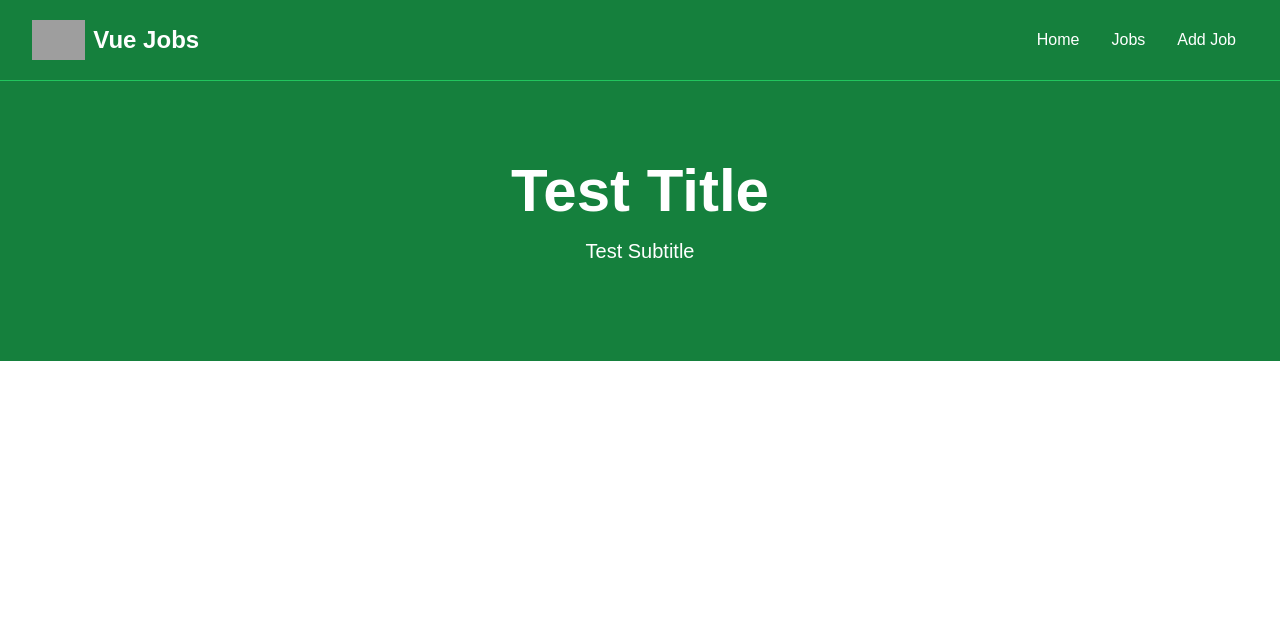
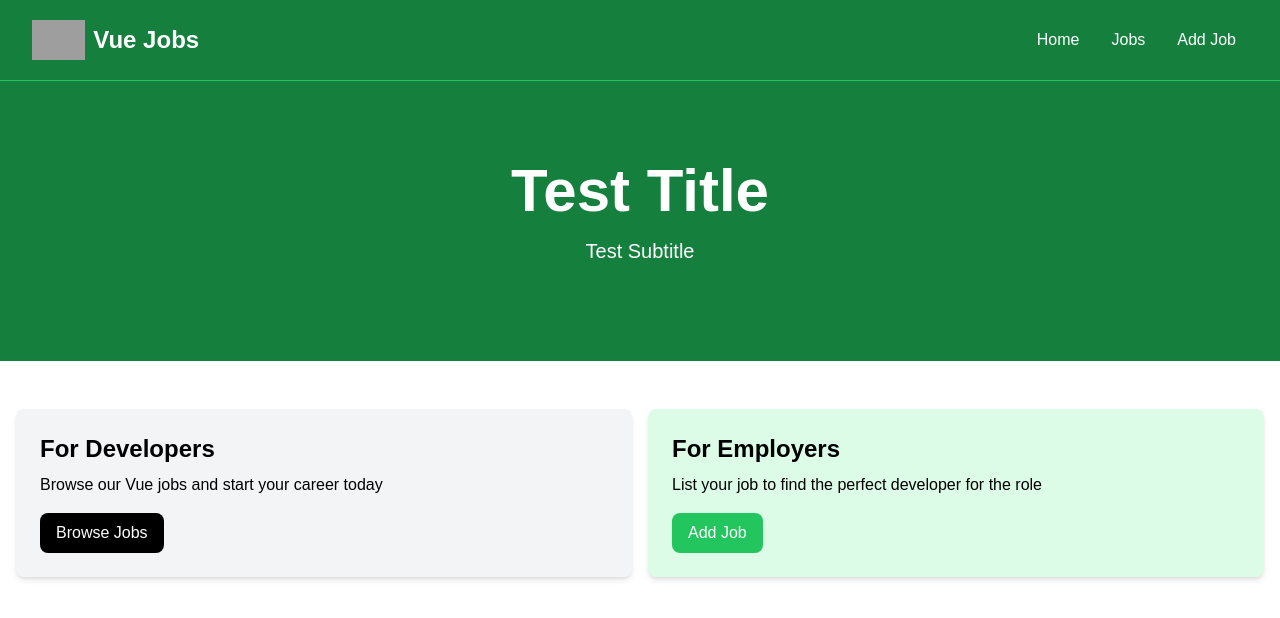
Before and after one commit to Zuhaitz/vue-jobs, a Vue app: page / in a window 1280 px wide. Shown: the top 618 px of the page. Built offline with nearby package versions, Linux system fonts and the light colour scheme; grey boxes are pictures that could not be loaded.

Commit message:
home cards and animations

```diff
--- a/src/App.vue
+++ b/src/App.vue
@@ -1,11 +1,13 @@
 <script setup>
   import Navbar from "./components/Navbar.vue";
   import Hero from "./components/Hero.vue";
+  import HomeCards from "./components/HomeCards.vue";
 </script>
 
 <template>
   <Navbar />
   <Hero title="Test Title" subtitle="Test Subtitle" />
+  <HomeCards />
 </template>
 
 <style lang="scss" scoped></style>
--- /dev/null
+++ b/src/components/Card.vue
@@ -0,0 +1,76 @@
+<script setup>
+  defineProps({
+    title: { type: String, default: "Base title" },
+    description: {
+      type: String,
+      default: "Base description",
+    },
+    button: {
+      type: String,
+      default: "Button",
+    },
+    backgroundColor: {
+      type: String,
+      default: "bg-gray-100",
+    },
+    buttonColor: {
+      type: String,
+      default: "bg-black text-white hover:bg-gray-700",
+    },
+  });
+</script>
+
+<template>
+  <div :class="['card p-6 rounded-lg shadow-md', backgroundColor]">
+    <h2 class="text-2xl font-bold">{{ title }}</h2>
+    <p class="mt-2 mb-4">{{ description }}</p>
+    <a
+      href="jobs.html"
+      :class="['inline-block rounded-lg px-4 py-2', buttonColor]"
+    >
+      {{ button }}
+    </a>
+  </div>
+</template>
+
+<style scoped>
+  @keyframes show {
+    from {
+      opacity: 0;
+      /* scale: 50%; */
+      transform: translateY(100px);
+    }
+
+    to {
+      opacity: 1;
+      /* scale: 100%; */
+      transform: translateY(0);
+    }
+  }
+
+  .card {
+    animation: show 0.5s;
+    transition: scale 0.3s;
+
+    /* Scroll */
+    /* view-timeline-name: --card;
+    view-timeline-axis: block;
+
+    animation-timeline: --card;
+    animation-name: show;
+    animation-range: entry 25% cover 50%;
+    animation-fill-mode: both; */
+  }
+
+  .card:hover {
+    scale: 102%;
+  }
+
+  .card > a {
+    transition: scale 0.2s, color 0.2s, background-color 0.2s;
+  }
+
+  .card > a:hover {
+    scale: 110%;
+  }
+</style>
--- a/src/components/Hero.vue
+++ b/src/components/Hero.vue
@@ -11,7 +11,7 @@
 <template>
   <section class="bg-green-700 py-20 mb-4">
     <div
-      class="max-w-7xl mx-auto px-4 sm:px-6 lg:px-8 flex flex-col items-center"
+      class="flex flex-col items-center max-w-7xl mx-auto px-4 sm:px-6 lg:px-8"
     >
       <div class="text-center">
         <h1 class="text-4xl font-extrabold text-white sm:text-5xl md:text-6xl">
@@ -24,5 +24,3 @@
     </div>
   </section>
 </template>
-
-<style lang="scss" scoped></style>
--- /dev/null
+++ b/src/components/HomeCards.vue
@@ -0,0 +1,24 @@
+<script setup>
+  import Card from "./Card.vue";
+</script>
+
+<template>
+  <section class="py-4">
+    <div class="m-auto lg:container">
+      <div class="grid grid-cols-1 gap-4 p-4 rounded-lg md:grid-cols-2">
+        <Card
+          title="For Developers"
+          description="Browse our Vue jobs and start your career today"
+          button="Browse Jobs"
+        />
+        <Card
+          title="For Employers"
+          description="List your job to find the perfect developer for the role"
+          button="Add Job"
+          background-color="bg-green-100"
+          button-color="bg-green-500 text-white hover:bg-green-600"
+        />
+      </div>
+    </div>
+  </section>
+</template>
```
